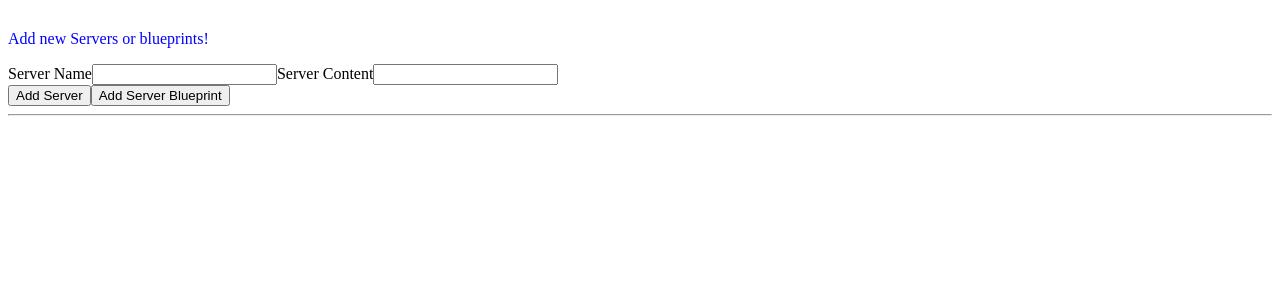
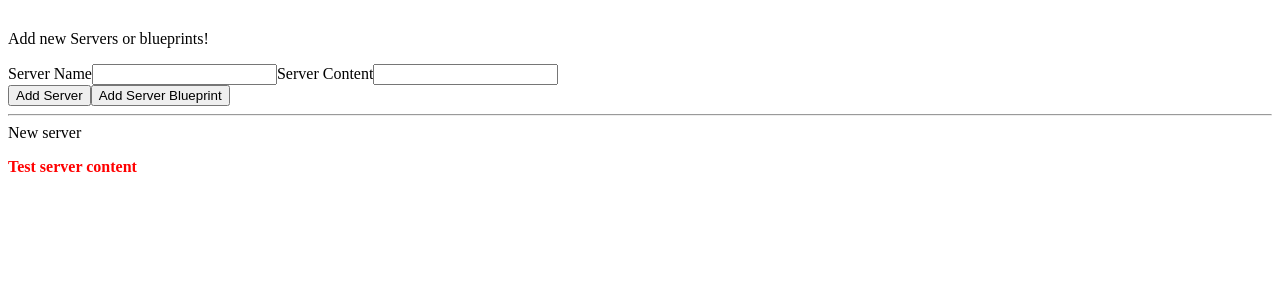
Before and after one commit to anishkmathew/udemy-angular, an Angular app: page / in a window 1280 px wide. Shown: the top 300 px of the page. Built offline with nearby package versions, Linux system fonts and the light colour scheme.

Commit message:
Custom property binding and Aliasing

```diff
--- a/src/app/app.component.html
+++ b/src/app/app.component.html
@@ -1,34 +1,11 @@
 <div class="container">
-  <div class="row">
-    <div class="col-xs-12">
-      <p>Add new Servers or blueprints!</p>
-      <label>Server Name</label>
-      <input type="text" class="form-control" [(ngModel)]="newServerName">
-      <label>Server Content</label>
-      <input type="text" class="form-control" [(ngModel)]="newServerContent">
-      <br>
-      <button
-        class="btn btn-primary"
-        (click)="onAddServer()">Add Server</button>
-      <button
-        class="btn btn-primary"
-        (click)="onAddBlueprint()">Add Server Blueprint</button>
-    </div>
-  </div>
+  <app-cockpit></app-cockpit>
   <hr>
   <div class="row">
     <div class="col-xs-12">
-      <div
-        class="panel panel-default"
-        *ngFor="let element of serverElements">
-        <div class="panel-heading">{{ element.name }}</div>
-        <div class="panel-body">
-          <p>
-            <strong *ngIf="element.type === 'server'" style="color: red">{{ element.content }}</strong>
-            <em *ngIf="element.type === 'blueprint'">{{ element.content }}</em>
-          </p>
-        </div>
-      </div>
+      <app-server-element
+        *ngFor="let serverElement of serverElements"
+        [srvElement]="serverElement" ></app-server-element>
     </div>
   </div>
 </div>
--- a/src/app/app.component.ts
+++ b/src/app/app.component.ts
@@ -6,23 +6,6 @@
   styleUrls: ['./app.component.css']
 })
 export class AppComponent {
-  serverElements = [];
-  newServerName = '';
-  newServerContent = '';
+  serverElements = [{type:'server', name: 'New server', content: 'Test server content'}];
 
-  onAddServer() {
-    this.serverElements.push({
-      type: 'server',
-      name: this.newServerName,
-      content: this.newServerContent
-    });
-  }
-
-  onAddBlueprint() {
-    this.serverElements.push({
-      type: 'blueprint',
-      name: this.newServerName,
-      content: this.newServerContent
-    });
-  }
 }
--- a/src/app/app.module.ts
+++ b/src/app/app.module.ts
@@ -4,10 +4,14 @@
 import { HttpModule } from '@angular/http';
 
 import { AppComponent } from './app.component';
+import { CockpitComponent } from './cockpit/cockpit.component';
+import { ServerElementComponent } from './server-element/server-element.component';
 
 @NgModule({
   declarations: [
-    AppComponent
+    AppComponent,
+    CockpitComponent,
+    ServerElementComponent
   ],
   imports: [
     BrowserModule,
--- /dev/null
+++ b/src/app/cockpit/cockpit.component.html
@@ -0,0 +1,16 @@
+<div class="row">
+  <div class="col-xs-12">
+    <p>Add new Servers or blueprints!</p>
+    <label>Server Name</label>
+    <input type="text" class="form-control" [(ngModel)]="newServerName">
+    <label>Server Content</label>
+    <input type="text" class="form-control" [(ngModel)]="newServerContent">
+    <br>
+    <button
+      class="btn btn-primary"
+      (click)="onAddServer()">Add Server</button>
+    <button
+      class="btn btn-primary"
+      (click)="onAddBlueprint()">Add Server Blueprint</button>
+  </div>
+</div>
--- /dev/null
+++ b/src/app/cockpit/cockpit.component.ts
@@ -0,0 +1,31 @@
+import { Component, OnInit } from '@angular/core';
+
+@Component({
+  selector: 'app-cockpit',
+  templateUrl: './cockpit.component.html',
+  styleUrls: ['./cockpit.component.css']
+})
+export class CockpitComponent implements OnInit {
+  newServerName = '';
+  newServerContent = '';
+  constructor() { }
+
+  ngOnInit() {
+  }
+
+  onAddServer() {
+    // this.serverElements.push({
+    //   type: 'server',
+    //   name: this.newServerName,
+    //   content: this.newServerContent
+    // });
+  }
+
+  onAddBlueprint() {
+  //   this.serverElements.push({
+  //     type: 'blueprint',
+  //     name: this.newServerName,
+  //     content: this.newServerContent
+  //   });
+  }
+}
--- /dev/null
+++ b/src/app/server-element/server-element.component.html
@@ -0,0 +1,11 @@
+
+    <div
+      class="panel panel-default">
+      <div class="panel-heading">{{ element.name }}</div>
+      <div class="panel-body">
+        <p>
+          <strong *ngIf="element.type === 'server'" style="color: red">{{ element.content }}</strong>
+          <em *ngIf="element.type === 'blueprint'">{{ element.content }}</em>
+        </p>
+      </div>
+    </div>
--- /dev/null
+++ b/src/app/server-element/server-element.component.ts
@@ -0,0 +1,15 @@
+import { Component, OnInit, Input } from '@angular/core';
+
+@Component({
+  selector: 'app-server-element',
+  templateUrl: './server-element.component.html',
+  styleUrls: ['./server-element.component.css']
+})
+export class ServerElementComponent implements OnInit {
+  @Input('srvElement') element:{type:string, name:string, content:string};
+  constructor() { }
+
+  ngOnInit() {
+  }
+
+}
```
Also changed, not shown: src/app/cockpit/cockpit.component.css (added), src/app/server-element/server-element.component.css (added).
